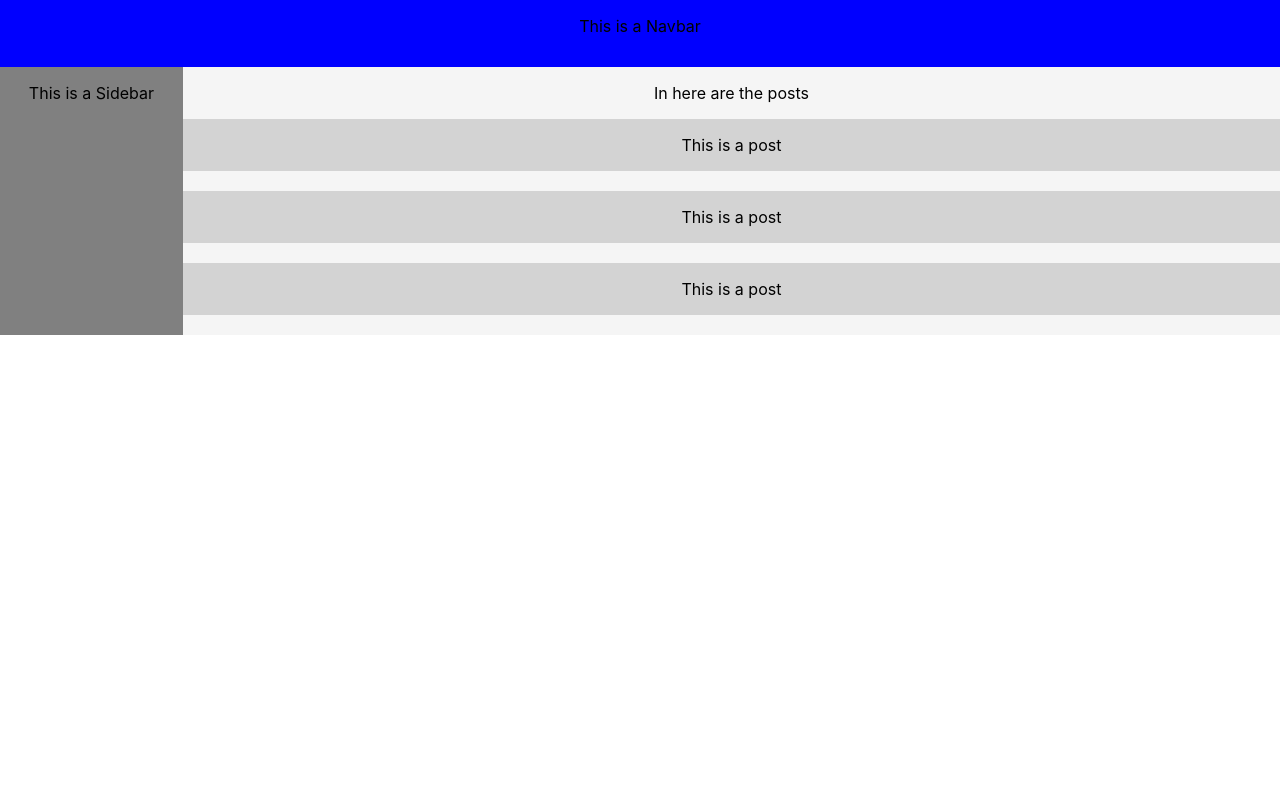
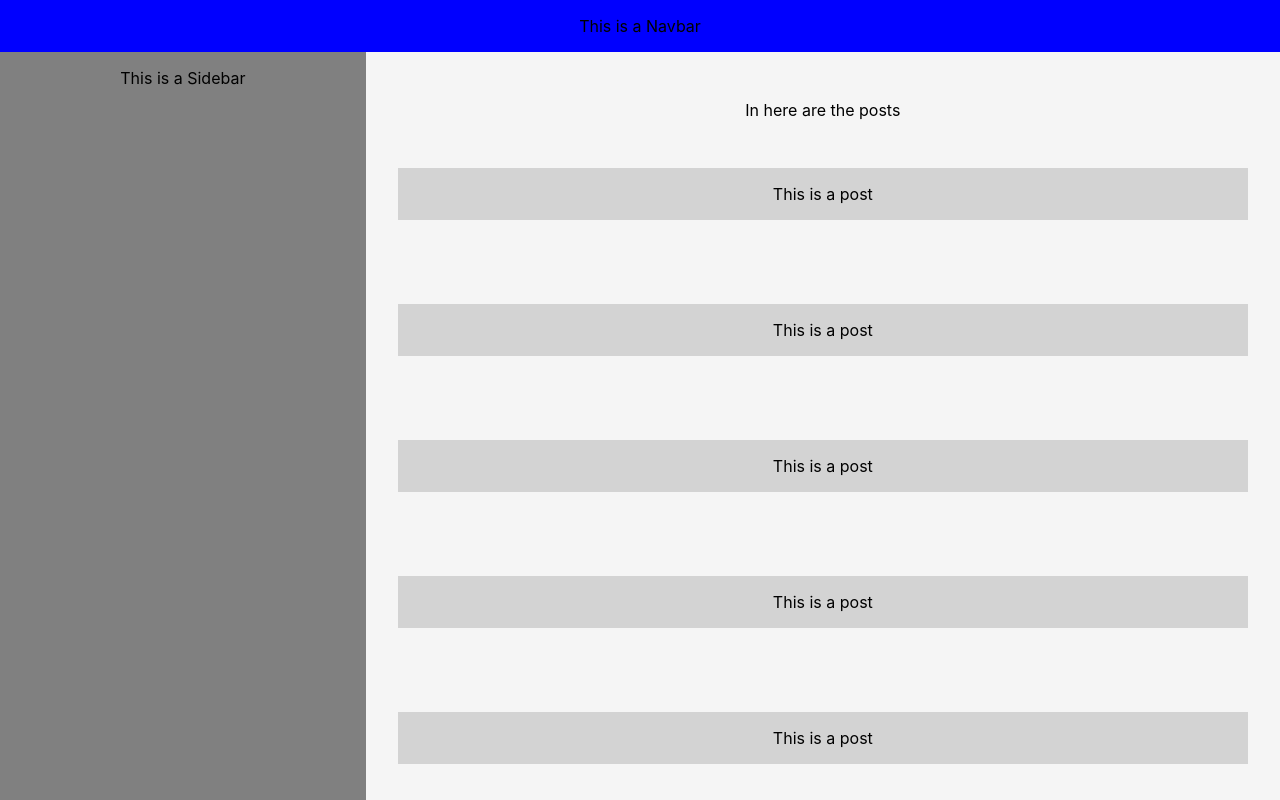
Before and after one commit to kurianvijay/acebook-facebuzz-react, a React (Create React App) app: page / in a window 1280 px wide. Built offline with nearby package versions, Linux system fonts and the light colour scheme.

Commit message:
Tweaks to app.css to improve layout when posts volume increases

```diff
--- a/src/App.css
+++ b/src/App.css
@@ -1,9 +1,10 @@
 .App {
-  height: fit-content;
+  height: 100vh;
   text-align: center;
   display: grid;
-  grid-template-rows: 1fr 3fr 1fr;
-  grid-template-columns: 1fr 3fr 3fr;
+  overflow-y: auto;
+  grid-template-rows: auto 1fr auto;
+  grid-template-columns: 2fr 5fr auto;
   grid-template-areas:
     "Nav  Nav   Nav  "
     "Side Posts Posts"
@@ -22,17 +23,22 @@ nav {
 .sidebar {
   grid-area: Side;
   justify-self: stretch;
+  height: 100%;
   background-color: grey;
 }
 
 .posts {
   grid-area: Posts;
+  overflow-y: scroll;
   justify-self: stretch;
   display: grid;
   grid-template-columns: 1fr;
   grid-auto-rows: auto;
+  gap: 2em;
+  padding: 2em;
 }
 
 .post {
   background-color: lightgray;
+  justify-self: stretch;
 }
--- a/src/components/PlaceholderPosts.jsx
+++ b/src/components/PlaceholderPosts.jsx
@@ -17,6 +17,18 @@ function Posts() {
         <p>This is a post</p>
       </div>
       <br />
+      <div class='post'>
+        <p>This is a post</p>
+      </div>
+      <br />
+      <div class='post'>
+        <p>This is a post</p>
+      </div>
+      <br />
+      <div class='post'>
+        <p>This is a post</p>
+      </div>
+      <br />
     </div>
   );
 }
```
